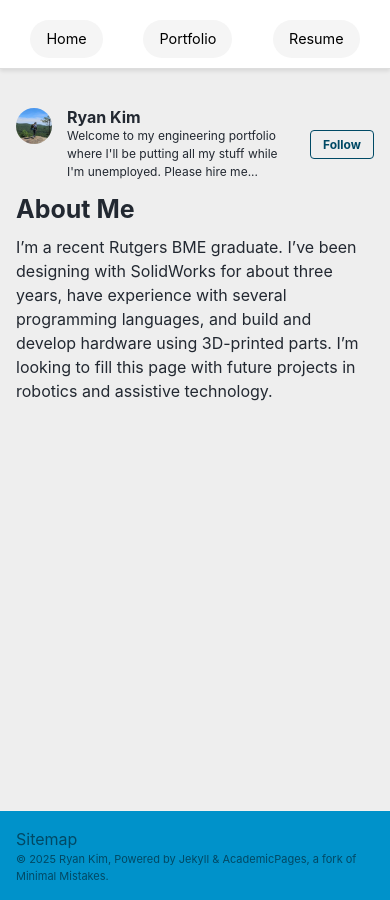
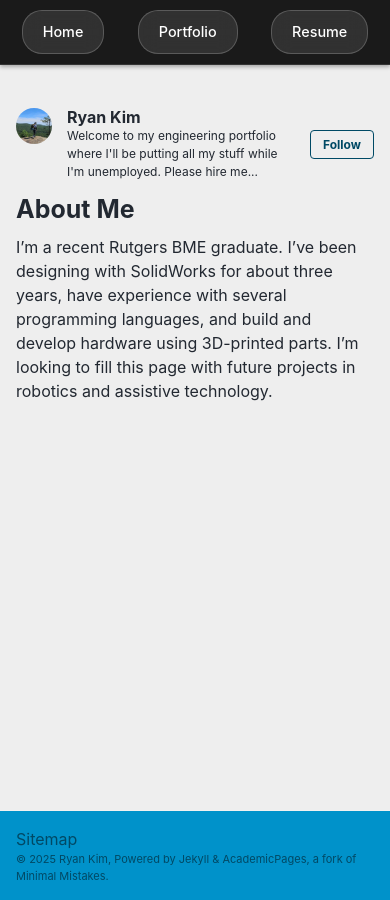
Before and after one commit to Rkydin/rkydin.github.io, a Jekyll site: the page built from _pages/about.md, in a window 390 px wide. Built offline with Jekyll 4.4.1, drawn with Linux system fonts in a browser that asks for light colours; a script that is not in the unit is left out.

Commit message:
Update custom.html

```diff
--- a/_includes/head/custom.html
+++ b/_includes/head/custom.html
@@ -1,16 +1,3 @@
-{% include base_path %}
-<!-- start custom head snippets -->
-<!-- Support for Academicons -->
-<link rel="stylesheet" href="{{ base_path }}/assets/css/academicons.css"/>
-<!-- favicon from https://commons.wikimedia.org/wiki/File:OOjs_UI_icon_academic-progressive.svg -->
-<link rel="apple-touch-icon" sizes="180x180" href="{{ base_path }}/images/apple-touch-icon-180x180.png"/>
-<link rel="icon" type="image/svg+xml" href="{{ base_path }}/images/favicon.svg"/>
-<link rel="icon" type="image/png" href="{{ base_path }}/images/favicon-32x32.png" sizes="32x32"/>
-<link rel="icon" type="image/png" href="{{ base_path }}/images/favicon-192x192.png" sizes="192x192"/>
-<link rel="manifest" href="{{ base_path }}/images/manifest.json"/>
-<link rel="icon" href="/images/favicon.ico"/>
-<meta name="theme-color" content="#ffffff"/>
-
 <style>
 /* Create a simple mobile nav bar */
 @media screen and (max-width: 768px) {
@@ -27,38 +14,45 @@
     top: 0;
     left: 0;
     right: 0;
-    background: #fff;
-    border-bottom: 1px solid #ddd;
+    background: #1a1a1a;
+    border-bottom: 1px solid #333;
     z-index: 9999;
     padding: 10px;
-    box-shadow: 0 2px 4px rgba(0,0,0,0.1);
-  }
-
-  .mobile-nav-title {
-    font-size: 1.2em;
-    font-weight: bold;
-    margin: 0;
-    padding: 10px;
+    box-shadow: 0 2px 4px rgba(0,0,0,0.3);
   }
 
   .mobile-nav-links {
     display: flex;
     justify-content: space-around;
-    margin-top: 10px;
+    gap: 10px;
   }
 
   .mobile-nav-links a {
-    padding: 8px 16px;
-    background: #f5f5f5;
+    padding: 10px 20px;
+    background: rgba(255, 255, 255, 0.1);
+    backdrop-filter: blur(10px);
+    border: 1px solid rgba(255, 255, 255, 0.2);
     border-radius: 20px;
     text-decoration: none;
-    color: #000;
+    color: #fff;
     font-size: 0.9em;
+    font-weight: 500;
+    transition: all 0.3s ease;
+  }
+
+  .mobile-nav-links a:hover,
+  .mobile-nav-links a:active {
+    background: rgba(255, 255, 255, 0.2);
+    transform: translateY(-2px);
   }
 }
 
 @media screen and (min-width: 769px) {
   .mobile-nav {
+    display: none !important;
+  }
+
+  body::before {
     display: none !important;
   }
 }
```
